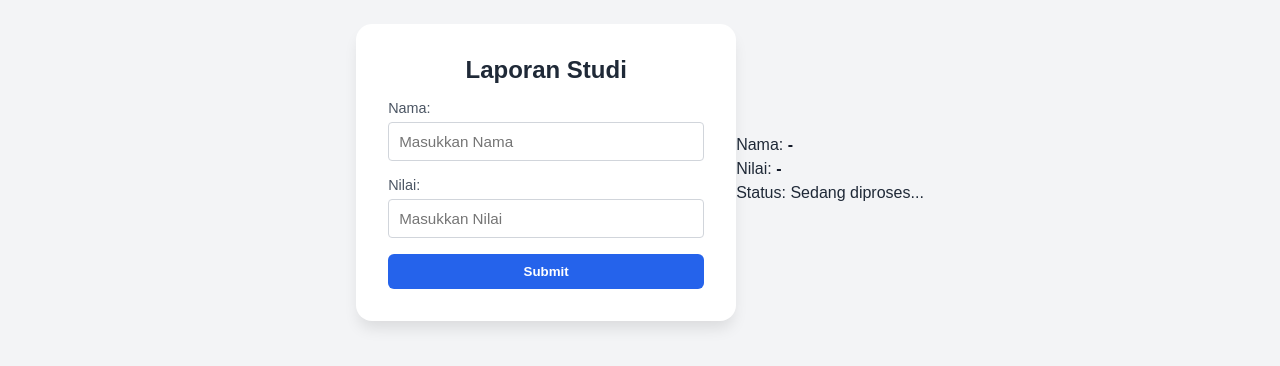
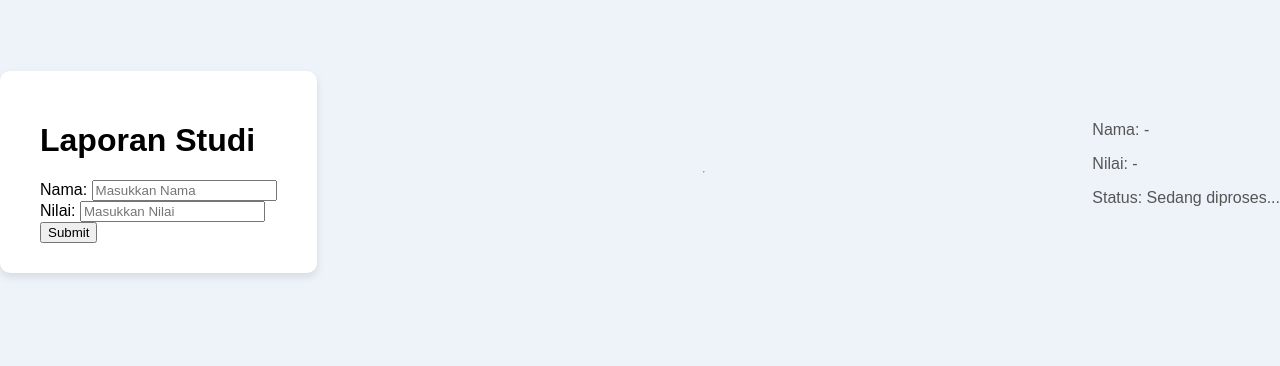
Before and after one commit to Dzilalwr1/Cek-Cuaca, a plain HTML site: page index.html in a window 1280 px wide. Shown: the part 228-594 px from the top of the page. Drawn offline with Linux system fonts and the light colour scheme.

Commit message:
Update style.css

```diff
--- a/style.css
+++ b/style.css
@@ -1,93 +1,62 @@
-/* Reset dasar & Body */
-* {
-    margin: 0;
-    padding: 0;
-    box-sizing: border-box;
-    font-family: sans-serif;
+body {
+  font-family: Arial, sans-serif;
+  background-color: #eef3fa;
+  display: flex;
+  justify-content: center;
+  align-items: center;
+  height: 100vh;
+  margin: 0;
 }
 
-body {
-    background-color: #f3f4f6; /* gray-100 */
-    min-height: 100vh;
-    display: flex;
-    align-items: center;
-    justify-content: center;
+.container {
+  text-align: center;
 }
 
-/* Layout Kartu */
 .card {
-    background: #ffffff;
-    padding: 32px;
-    border-radius: 16px;
-    box-shadow: 0 10px 15px -3px rgb(0,0,0,0.1);
-    width: 380px;
+  background-color: #fff;
+  padding: 30px 40px;
+  border-radius: 10px;
+  box-shadow: 0 4px 8px rgba(0,0,0,0.1);
+  display: inline-block;
 }
 
-/* Tipografi & Elemen Umum */
-h1 {
-    font-size: 1.5rem;
-    font-weight: 600;
-    text-align: center;
-    color: #1f2937; /* gray-800 */
-    margin-bottom: 16px;
-}
-
-label {
-    display: block;
-    font-size: 0.9rem;
-    font-weight: 500;
-    color: #4b5563; /* gray-600 */
-    margin-bottom: 6px;
+h2 {
+  margin-bottom: 10px;
+  color: #222;
 }
 
 p {
-    color: #1f2937;
-    margin-bottom: 6px;
+  margin-top: 0;
+  color: #555;
 }
 
-span {
-    font-weight: 600;
-    color: #111827;
+.input-group {
+  margin: 15px 0;
 }
 
-hr {
-    margin: 20px 0;
-    border: 0;
-    border-top: 1px solid #e5e7eb;
+#cityInput {
+  padding: 8px 10px;
+  border: 1px solid #ccc;
+  border-radius: 5px;
+  width: 180px;
 }
 
-/* Elemen Formulir (Input & Button) */
-.mb-4 {
-    margin-bottom: 16px;
+#showWeatherBtn {
+  background-color: #28a745;
+  color: white;
+  border: none;
+  padding: 8px 15px;
+  margin-left: 5px;
+  border-radius: 5px;
+  cursor: pointer;
 }
 
-input {
-    width: 100%;
-    padding: 10px;
-    border: 1px solid #d1d5db; /* gray-300 */
-    border-radius: 4px;
-    font-size: 0.95rem;
-    outline: none;
-    transition: 0.2s;
+#showWeatherBtn:hover {
+  background-color: #218838;
 }
 
-input:focus {
-    border-color: #2563eb; /* blue-600 */
-    box-shadow: 0 0 0 2px rgb(37, 99, 235, 0.3);
+.result {
+  margin-top: 15px;
+  font-size: 16px;
+  color: #333;
 }
-
-button {
-    width: 100%;
-    padding: 10px;
-    background: #2563eb;
-    color: white;
-    font-weight: 600;
-    border: none;
-    border-radius: 6px;
-    cursor: pointer;
-    transition: 0.2s;
-}
-
-button:hover {
-    background: #1e40af;
-}
```
